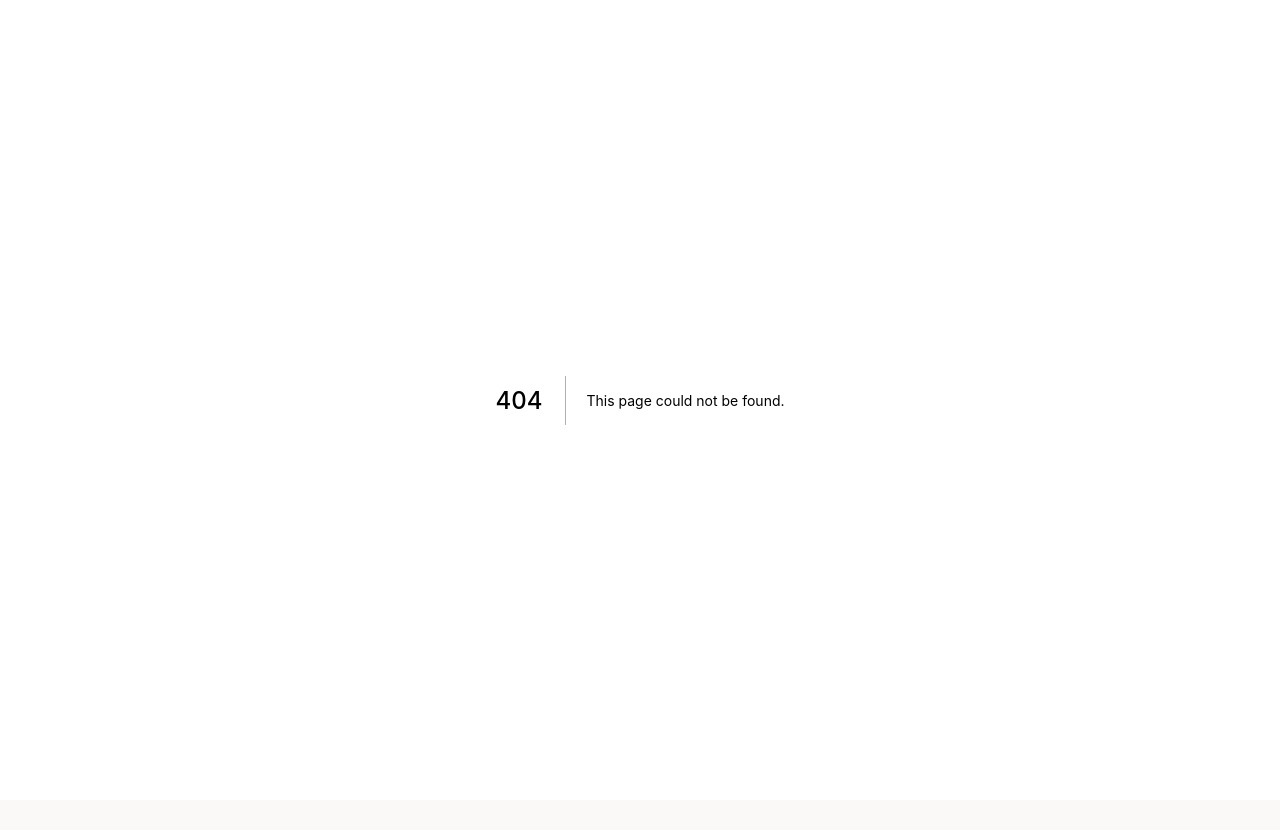
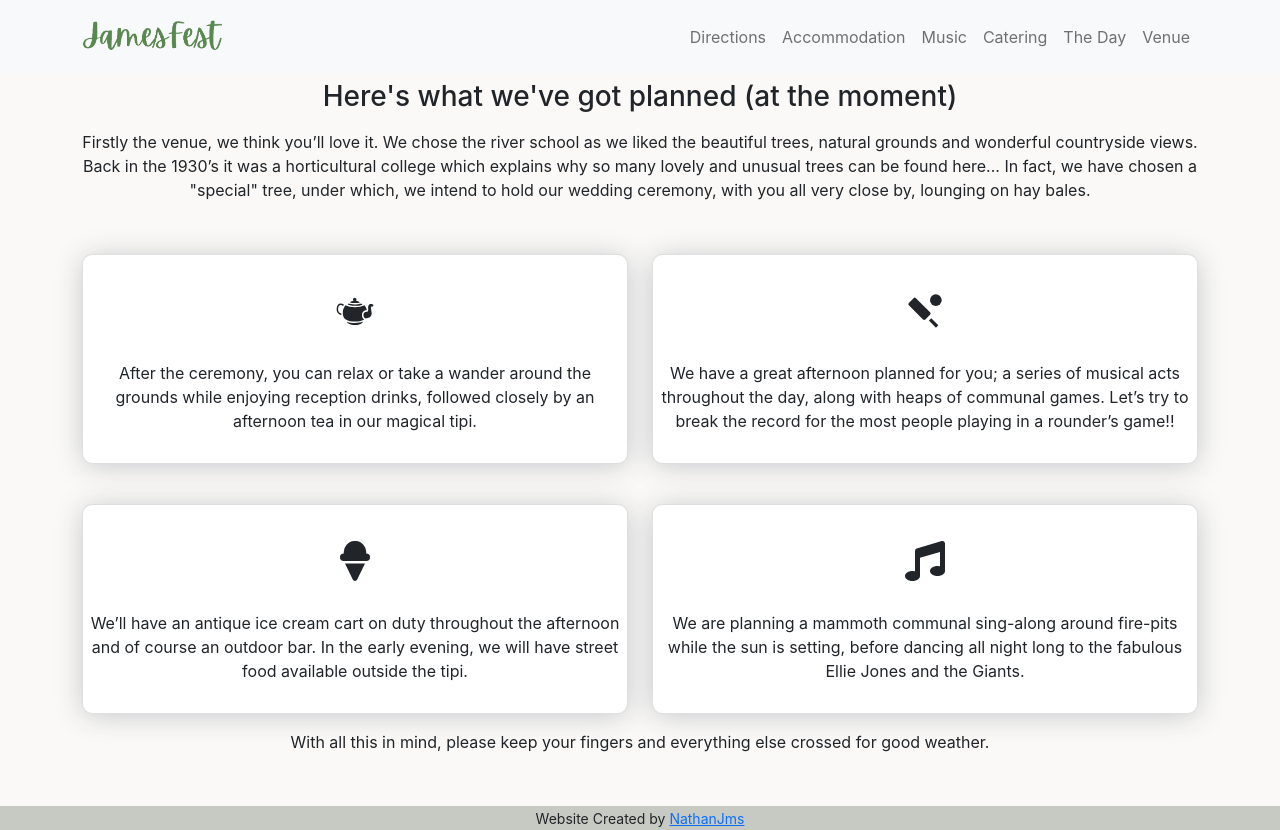
Before and after one commit to Nathanjms/jamesfest2022, a Next.js app: page /whats-on in a window 1280 px wide. Before the commit this address had no page. Before the commit the page ends 800 px from the top, so only its background shows below. Built offline with nearby package versions, Linux system fonts and the light colour scheme.

Commit message:
whats-on-page

```diff
--- /dev/null
+++ b/pages/whats-on.js
@@ -0,0 +1,80 @@
+import Image from "next/image";
+import { FaIceCream, FaMusic } from "react-icons/fa";
+import { GiTeapot } from "react-icons/gi";
+import { MdSportsCricket } from "react-icons/md";
+import DefaultLayout from "../components/layouts/DefaultLayout";
+
+export default function WhatsOn() {
+  return (
+    <DefaultLayout footerAlt={true}>
+      <section className="section">
+        <div className="container text-center">
+          <h2 className="h3 mb-3">
+            Here&apos;s what we&apos;ve got planned (at the moment)
+          </h2>
+          <div className="row">
+            <div className="col-12">
+              Firstly the venue, we think you’ll love it. We chose the river
+              school as we liked the beautiful trees, natural grounds and
+              wonderful countryside views. Back in the 1930’s it was a
+              horticultural college which explains why so many lovely and
+              unusual trees can be found here... In fact, we have chosen a
+              &quot;special&quot; tree, under which, we intend to hold our
+              wedding ceremony, with you all very close by, lounging on hay
+              bales.
+            </div>
+          </div>
+          <div className="row justify-content-center">
+            <div className="col-md-6 whatsOnCardContainer">
+              <div className="card h-100 whatsOnCard">
+                <h3 className="h1">
+                  <GiTeapot />
+                </h3>
+                After the ceremony, you can relax or take a wander around the
+                grounds while enjoying reception drinks, followed closely by an
+                afternoon tea in our magical tipi.
+              </div>
+            </div>
+            <div className="col-md-6 whatsOnCardContainer">
+              <div className="card h-100 whatsOnCard">
+                <h3 className="h1">
+                  <MdSportsCricket />
+                </h3>
+                We have a great afternoon planned for you; a series of musical
+                acts throughout the day, along with heaps of communal games.
+                Let’s try to break the record for the most people playing in a
+                rounder’s game!!
+              </div>
+            </div>
+            <div className="col-md-6 whatsOnCardContainer">
+              <div className="card h-100 whatsOnCard">
+                <h3 className="h1">
+                  <FaIceCream />
+                </h3>
+                We’ll have an antique ice cream cart on duty throughout the
+                afternoon and of course an outdoor bar. In the early evening, we
+                will have street food available outside the tipi.
+              </div>
+            </div>
+            <div className="col-md-6 whatsOnCardContainer">
+              <div className="card h-100 whatsOnCard">
+                <h3 className="h1">
+                  <FaMusic />
+                </h3>
+                We are planning a mammoth communal sing-along around fire-pits
+                while the sun is setting, before dancing all night long to the
+                fabulous Ellie Jones and the Giants.
+              </div>
+            </div>
+          </div>
+          <div className="row justify-content-center pt-2">
+            <div className="col-12 whatsOnCardContainer">
+              With all this in mind, please keep your fingers and everything
+              else crossed for good weather.
+            </div>
+          </div>
+        </div>
+      </section>
+    </DefaultLayout>
+  );
+}
--- a/styles/globals.css
+++ b/styles/globals.css
@@ -51,7 +51,7 @@ main {
 }
 
 .backgroundAlt {
-  background-color: var(--light2)
+  background-color: var(--light2);
 }
 
 .jamesfest-img {
@@ -90,3 +90,25 @@ main {
   margin: auto;
   border-radius: 10px;
 }
+
+.whatsOnCardContainer {
+  margin-block: 1.25rem;
+}
+
+.whatsOnCard {
+  padding: 0.5rem 0.25rem 0.5rem 0.25rem;
+  border-radius: 10px;
+  box-shadow: 0 0.15rem 1.75rem -1rem rgba(31, 45, 65, 0.25);
+  -webkit-box-shadow: 0 0.15rem 1.75rem -0.1rem rgba(31, 45, 65, 0.25);
+  transition: transform 0.2s ease-in-out, box-shadow 0.2s ease-in-out, -webkit-transform 0.2s ease-in-out;
+  -webkit-transition: box-shadow 0.2s ease-in-out, -webkit-transform 0.2s ease-in-out;
+  margin-block: 2rem;
+  justify-content: space-evenly;
+}
+
+.whatsOnCard:hover {
+  -webkit-transform: translateY(-0.3333333333rem);
+  transform: translateY(-0.3333333333rem);
+  -webkit-box-shadow: 0 20px 25px -12px rgba(31, 45, 65, 0.25);
+  box-shadow: 0 20px 25px -12px rgba(31, 45, 65, 0.25);
+}
```
